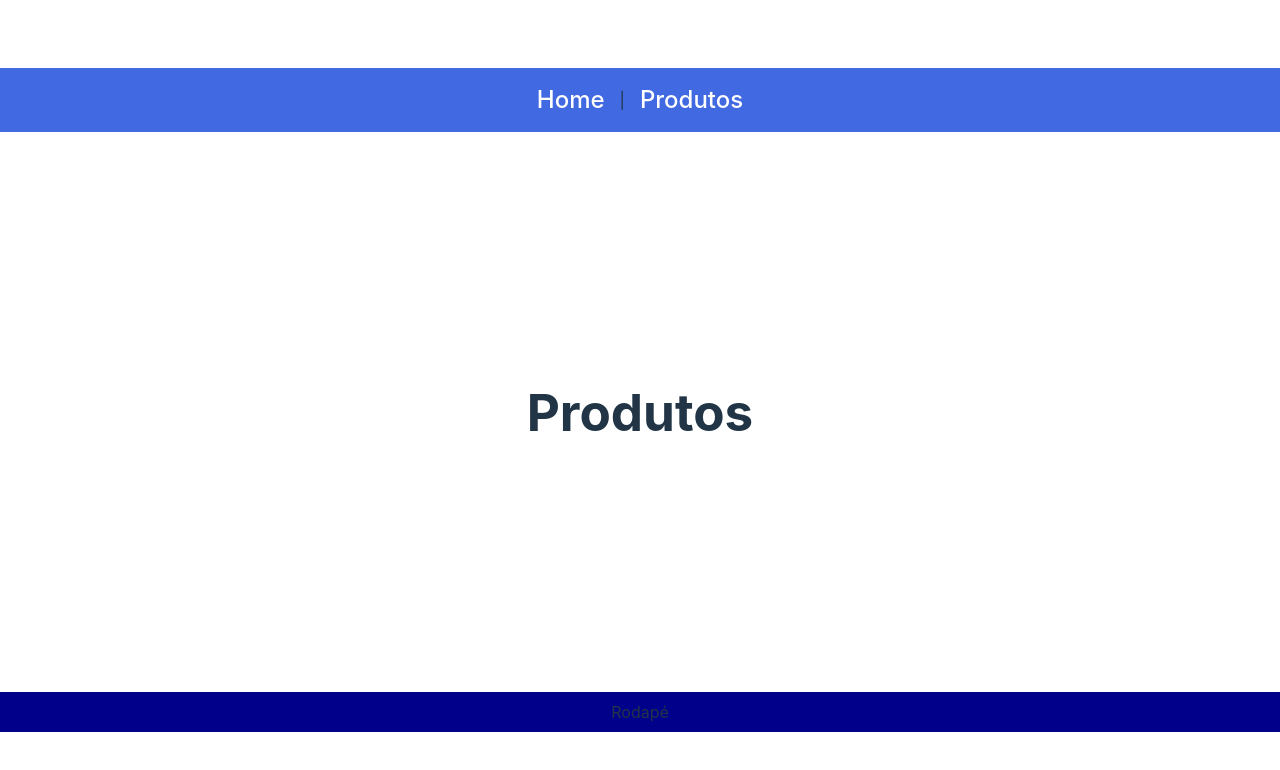
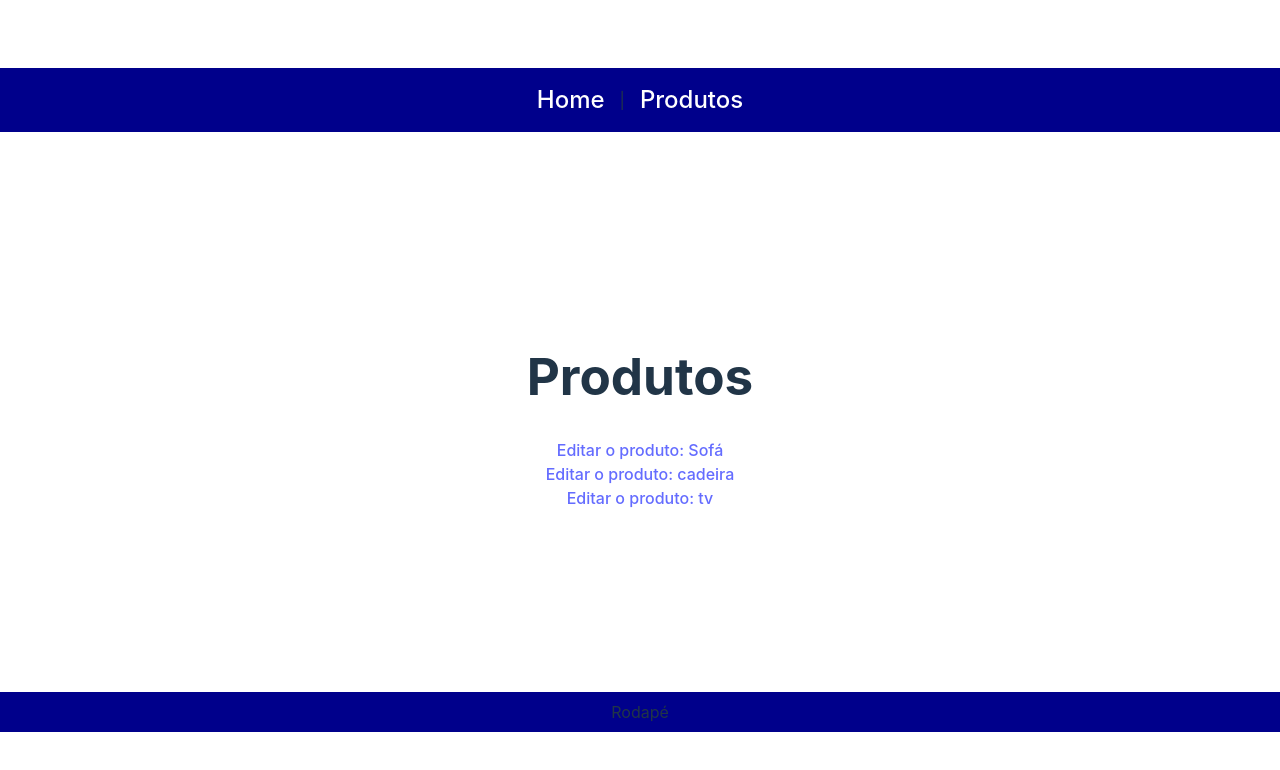
Before and after one commit to anajuliafiap/cp2-web, a React (Vite) app in the folder exercicio-rotas/: page /produtos in a window 1280 px wide. Shown: the top 770 px of the page. Built offline with nearby package versions, Linux system fonts and the light colour scheme.

Commit message:
arrumei produtos.jsx, passando os valores neve

```diff
--- a/exercicio-rotas/src/App.css
+++ b/exercicio-rotas/src/App.css
@@ -4,7 +4,7 @@ nav{
     justify-content: center;
     align-items: center;
     height: 8vh;
-    background-color: royalblue;
+    background-color: darkblue;
 
     & a{color: white; font-size: 1.5em; padding: 15px; }
   }
--- a/exercicio-rotas/src/main.jsx
+++ b/exercicio-rotas/src/main.jsx
@@ -15,7 +15,7 @@ const router = createBrowserRouter([
     children:[
       {path: "/" , element: <Home/>},
       {path: "/produtos" , element: <Produtos/>},
-      {path: "/editar/produtos/:id" , element: <EditarProdutos/>},
+      {path: "/produtos/editar/:id" , element: <EditarProdutos/>},
     ]}
 ])
 
--- a/exercicio-rotas/src/routes/Produtos/index.jsx
+++ b/exercicio-rotas/src/routes/Produtos/index.jsx
@@ -1,8 +1,17 @@
+import { Link } from "react-router-dom"
+import { listaProdutos } from "/Users/anajuliavianna/Documents/cp2-web/exercicio-rotas/src/routes/Produtos/todosProdutos.js"
+
 export default function Produtos(){
-
     return(
         <main>
             <h1>Produtos</h1>
+            {listaProdutos.map(prod => (
+                <div key={prod.id}>
+                    <Link to={`/produtos/editar/${prod.id}`}>Editar o produto: {prod.nome}</Link>
+                </div>
+            ))
+
+            }
         </main>
     )
 }
```
